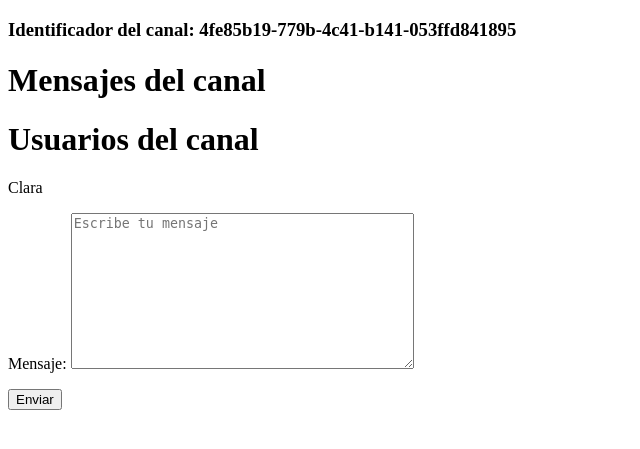
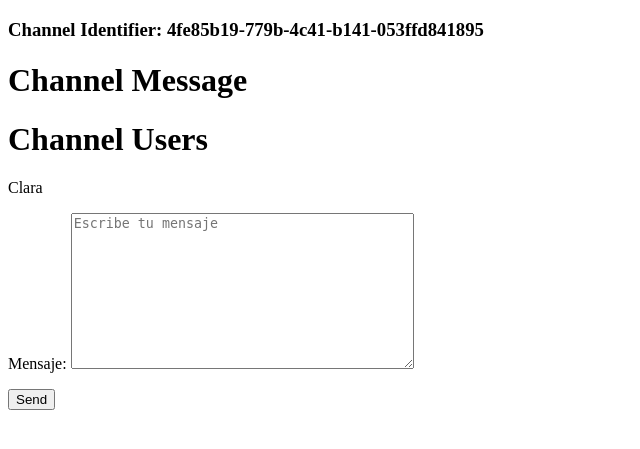
Before and after one commit to jfalzaed/WeCare_Topicos, a Django app: page /canal/4fe85b19-779b-4c41-b141-053ffd841895 in a window 1280 px wide. Shown: the top 449 px of the page, without its empty margins (0-640 px from the left). Run offline with Django 5.2, Linux system fonts and the light colour scheme; a user stored in the database is signed in; data comes from the database, SQL or seed files in the repository; both versions use the stored data as it was after the commit.

Commit message:
cambios en dm

```diff
--- a/Dm/views.py
+++ b/Dm/views.py
@@ -37,10 +37,10 @@ class CanalFormMixin(FormMixin):
 
         form = self.get_form()
         if form.is_valid():
-            canal = self.get_object()  # Aquí obtenemos la instancia del canal directamente
+            canal = self.get_object()  # Obtenemos directamente la instancia del canal
             usuario = self.request.user
             mensaje = form.cleaned_data.get("mensaje")
-            canal_obj = CanalMensaje.objects.create(canal=canal, usuario=usuario, texto=mensaje)
+            canal_obj = CanalMensaje.objects.create(canal=canal, usuario=usuario, texto=mensaje)  # Aquí se pasa la instancia correcta
 
             if request.headers.get('x-requested-with') == 'XMLHttpRequest':
                 return JsonResponse({
@@ -54,6 +54,7 @@ class CanalFormMixin(FormMixin):
                 return JsonResponse({"Error": form.errors}, status=400)
 
             return super().form_invalid(form)
+
 
 
 class CanalDetailView(LoginRequiredMixin, CanalFormMixin, DetailView):
--- a/template/Dm/canal_detail.html
+++ b/template/Dm/canal_detail.html
@@ -1,15 +1,15 @@
 {% extends "base.html" %}
 
 {% block contenedor %}
-    <h3>Identificador del canal: {{ object.id }}</h3>
-    <h1>Mensajes del canal</h1>
+    <h3>Channel Identifier: {{ object.id }}</h3>
+    <h1>Channel Message</h1>
 
     <div id="contenedor_ms">
         {% for mensaje in object.canalmensaje_set.all %}
             {% if request.user == mensaje.usuario %}
                 <p>
                     <strong>{{ mensaje.texto }}</strong>
-                    <span>Lo enviaste tú</span>
+                    <span>You sent the message</span>
                 </p>
             {% else %}
                 <p>
@@ -20,7 +20,7 @@
         {% endfor %}
     </div>
 
-    <h1>Usuarios del canal</h1>
+    <h1>Channel Users</h1>
     {% for usuarios in object.canalusuario_set.all %}
         <p>{{ usuarios.usuario }}</p>
     {% endfor %}
@@ -28,7 +28,7 @@
     <form id="form_submit" action="{{ request.path }}" method="POST">
         {% csrf_token %}
         {{ form.as_p }}
-        <button type="submit">Enviar</button>
+        <button type="submit">Send</button>
     </form>
 
     <script>
```
Also changed, not shown: db.sqlite3.
